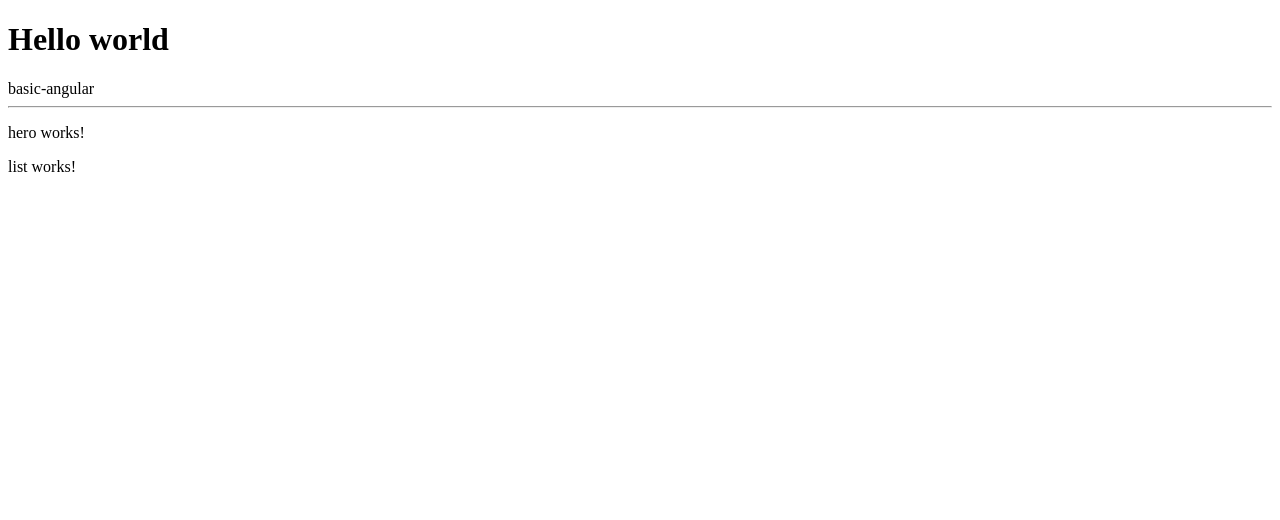
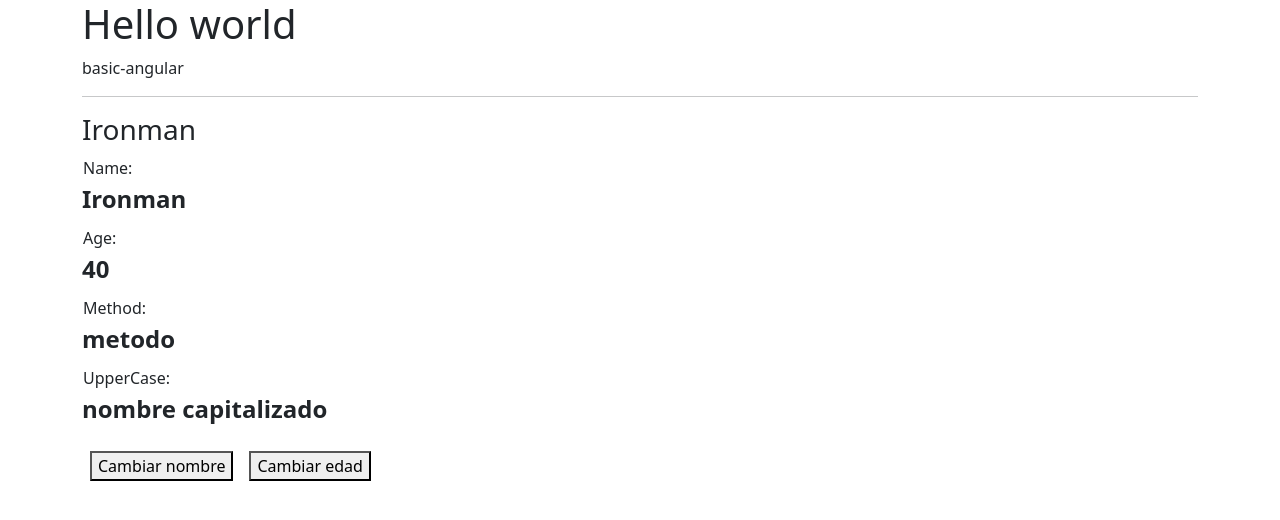
Before and after one commit to tomasVergara14/basics-angular, an Angular app: page / in a window 1280 px wide. Shown: the top 520 px of the page. Built offline with nearby package versions, Linux system fonts and the light colour scheme.

Commit message:
Bootstrap

```diff
--- a/src/app/app.component.html
+++ b/src/app/app.component.html
@@ -1,10 +1,10 @@
-<div class="">
+<div class="container">
   <h1>Hello world</h1>
   <span> {{ title }} </span>
   <hr>
   <div class="">
     <!-- <app-counter></app-counter> -->
     <app-heroes-hero></app-heroes-hero>
-    <app-heroes-list></app-heroes-list>
+    <!-- <app-heroes-list></app-heroes-list> -->
   </div>
 </div>
--- a/src/app/heroes/hero/hero.component.html
+++ b/src/app/heroes/hero/hero.component.html
@@ -1 +1,21 @@
-<p>hero works!</p>
+<h3> {{name}} </h3>
+<dl>
+    <td>Name:</td>
+    <dd>{{name}}</dd>
+
+    <td>Age:</td>
+    <dd>{{age}}</dd>
+
+    <td>Method:</td>
+    <dd>metodo</dd>
+
+    <td>UpperCase:</td>
+    <dd>nombre capitalizado</dd>
+</dl>
+
+<button class="m-2">
+    Cambiar nombre
+</button>
+<button class="m-2">
+    Cambiar edad
+</button>
--- a/src/app/heroes/hero/hero.component.scss
+++ b/src/app/heroes/hero/hero.component.scss
@@ -0,0 +1,4 @@
+dd{
+    font-size: 1.5rem;
+    font-weight: bold;
+}
--- a/src/app/heroes/hero/hero.component.ts
+++ b/src/app/heroes/hero/hero.component.ts
@@ -7,4 +7,7 @@ import { Component } from '@angular/core';
 })
 export class HeroComponent {
 
+  public name: string = 'Ironman';
+  public age: number = 40;
+
 }
--- a/src/index.html
+++ b/src/index.html
@@ -6,6 +6,7 @@
   <base href="/">
   <meta name="viewport" content="width=device-width, initial-scale=1">
   <link rel="icon" type="image/x-icon" href="favicon.ico">
+  <link href="https://cdn.jsdelivr.net/npm/bootstrap@5.3.0-alpha3/dist/css/bootstrap.min.css" rel="stylesheet" integrity="sha384-KK94CHFLLe+nY2dmCWGMq91rCGa5gtU4mk92HdvYe+M/SXH301p5ILy+dN9+nJOZ" crossorigin="anonymous">
 </head>
 <body>
   <app-root></app-root>
```
